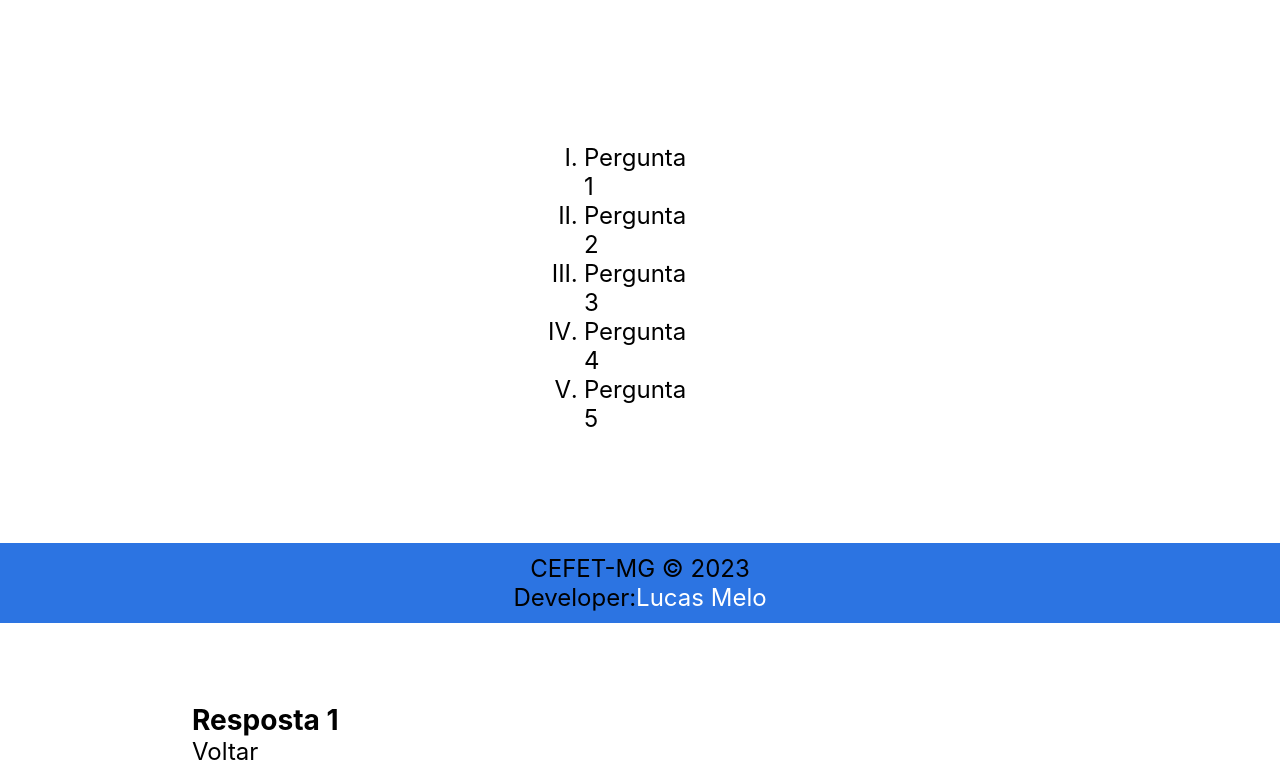
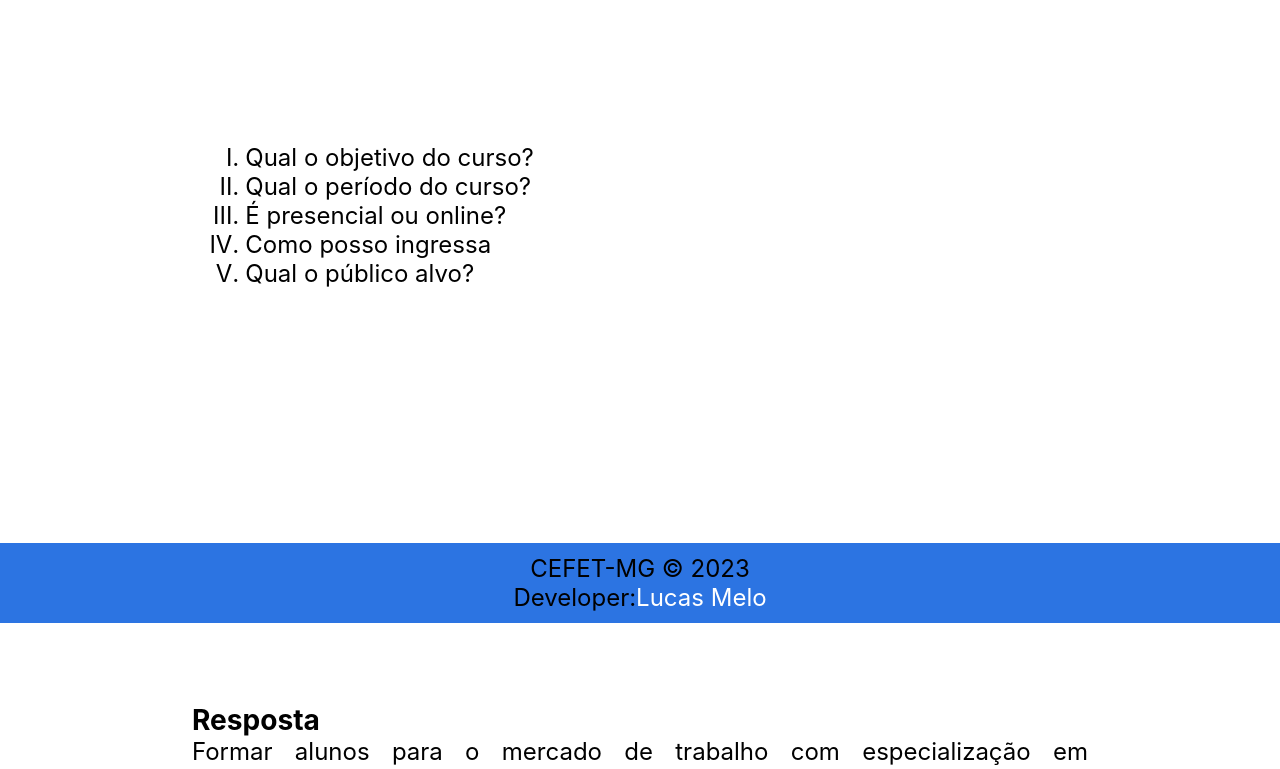
Before and after one commit to meloluvert/cefetmg-curso-info, a plain HTML site: page faq.html in a window 1280 px wide. Shown: the part 177-946 px from the top of the page. Drawn offline with Linux system fonts and the light colour scheme.

Commit message:
955 terminado

```diff
--- a/css/estilo.css
+++ b/css/estilo.css
@@ -216,4 +216,8 @@ footer {
 #faq #perguntas{
     height: var(--altura-main);
     margin-top: 0;
+    width: 100%;
 }
+#faq #center-main{
+    padding-left: 1%;
+}
--- a/faq.html
+++ b/faq.html
@@ -35,34 +35,44 @@
         </nav>
     </header>
     <main>
+
         <section id="perguntas">
-            <ol>
-                <li><a href="#resposta1">Pergunta 1</a></li>
-                <li><a href="#resposta2">Pergunta 2</a></li>
-                <li><a href="#resposta3">Pergunta 3</a></li>
-                <li><a href="#resposta4">Pergunta 4</a></li>
-                <li><a href="#resposta5">Pergunta 5</a></li>
-            </ol>
+            <div id="center-main">
+                <ol>
+                    <li><a href="#resposta1">Qual o objetivo do curso?</a></li>
+                    <li><a href="#resposta2">Qual o período do curso?</a></li>
+                    <li><a href="#resposta3">É presencial ou online?</a></li>
+                    <li><a href="#resposta4">Como posso ingressa</a></li>
+                    <li><a href="#resposta5">Qual o público alvo?</a></li>
+                </ol>
+            </div>
         </section>
 
         <section id="resposta1" class="resposta-faq">
-            <h3>Resposta 1</h3>
-            <a href="#perguntas">Voltar</a>
+            <h3>Resposta</h3>
+            <p>Formar alunos para o mercado de trabalho com especialização em Informática.</p>
+            <a href="#faq">Voltar</a>
         </section>
         <section id="resposta2" class="resposta-faq">
             <h3>Resposta 2</h3>
+            <p>O período é de 3 anos no ensino médio integrado ao CEFET-MG</p>
             <a href="#faq">Voltar</a>
         </section>
         <section id="resposta3" class="resposta-faq">
             <h3>Resposta 3</h3>
+            <p>Presencial no CEFET-MG Campus Varginha <br>
+            Av. dos Imigrantes, 1000 - Bairro Vargem - Varginha - MG - Brasil - Cep: 37.022-560
+            </p>
             <a href="#faq">Voltar</a>
         </section>
         <section id="resposta4" class="resposta-faq">
             <h3>Resposta 4</h3>
+            <p>Pelo processo seletivo renovado todos os anos, voltados aos jovens do 9º ano do ensino fundamental II</p>
             <a href="#faq">Voltar</a>
         </section>
         <section id="resposta5" class="resposta-faq">
             <h3>Resposta 5</h3>
+            <p>Jovens que entrarão no ensino médio, para que saiam da instituição preparados para o mercado de trabalho</p>
             <a href="#faq">Voltar</a>
         </section>
     </main>
```
